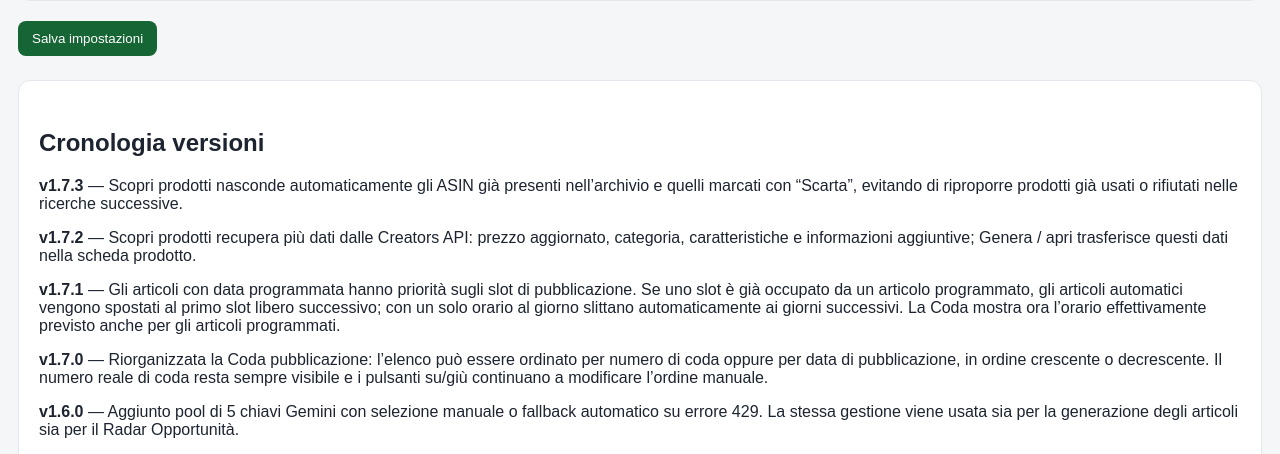
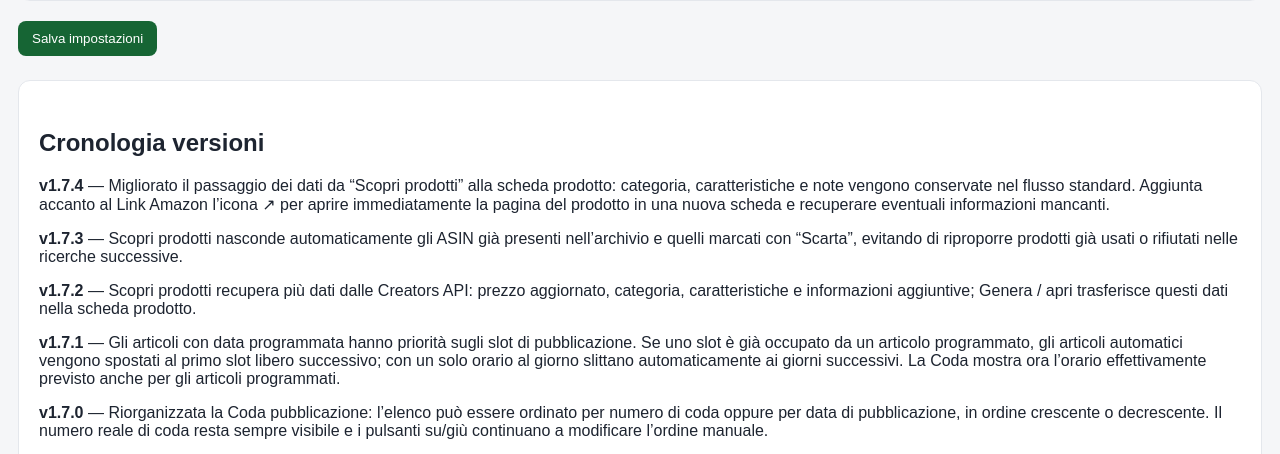
Before and after one commit to Niki206cc/amazonwp, a Flask app: page /settings in a window 1280 px wide. Shown: the part 2472-2926 px from the top of the page. Run offline with Flask 3, Linux system fonts and the light colour scheme; data comes from the database, SQL or seed files in the repository; data that the repository does not hold is empty.

Commit message:
Update changelog v1.7.4

```diff
--- a/templates/settings.html
+++ b/templates/settings.html
@@ -24,6 +24,7 @@
 <section class="panel"><h2>Pubblicazione automatica</h2><div class="form-grid"><label>Giorni APScheduler<input name="publish_days" value="{{ settings.publish_days }}"><small>0=lun, 1=mar ... 6=dom.</small></label><div class="full"><label>Orari di pubblicazione</label><input type="hidden" name="publish_time" id="publish_time" value="{{ settings.publish_time or '09:00' }}"><div id="publish-times" style="display:flex;flex-wrap:wrap;gap:10px;margin-top:8px"></div><button type="button" class="btn small" id="add-publish-time" style="margin-top:10px">+ Aggiungi orario</button></div><label class="check full"><input type="checkbox" name="scheduler_enabled" value="1" {% if settings.scheduler_enabled=='1' %}checked{% endif %}> Abilita pubblicazione automatica</label><label class="check full"><input type="checkbox" name="prepublish_check" value="1" {% if settings.get('prepublish_check','1')=='1' %}checked{% endif %}> Abilita controllo pre-pubblicazione</label><small class="full">Se attivo, prima dell'invio vengono verificati titolo, lunghezza testo, immagine, prezzo quando disponibile, link affiliati, Partner Tag e dichiarazione di affiliazione. Se disattivato, l'articolo viene inviato senza questi controlli sia dallo scheduler sia con “Invia ora”.</small></div></section>
 <button class="btn success" type="submit">Salva impostazioni</button></form>
 <section class="panel" style="margin-top:24px"><h2>Cronologia versioni</h2>
+<p><strong>v1.7.4</strong> — Migliorato il passaggio dei dati da “Scopri prodotti” alla scheda prodotto: categoria, caratteristiche e note vengono conservate nel flusso standard. Aggiunta accanto al Link Amazon l’icona ↗ per aprire immediatamente la pagina del prodotto in una nuova scheda e recuperare eventuali informazioni mancanti.</p>
 <p><strong>v1.7.3</strong> — Scopri prodotti nasconde automaticamente gli ASIN già presenti nell’archivio e quelli marcati con “Scarta”, evitando di riproporre prodotti già usati o rifiutati nelle ricerche successive.</p>
 <p><strong>v1.7.2</strong> — Scopri prodotti recupera più dati dalle Creators API: prezzo aggiornato, categoria, caratteristiche e informazioni aggiuntive; Genera / apri trasferisce questi dati nella scheda prodotto.</p>
 <p><strong>v1.7.1</strong> — Gli articoli con data programmata hanno priorità sugli slot di pubblicazione. Se uno slot è già occupato da un articolo programmato, gli articoli automatici vengono spostati al primo slot libero successivo; con un solo orario al giorno slittano automaticamente ai giorni successivi. La Coda mostra ora l’orario effettivamente previsto anche per gli articoli programmati.</p>
```
